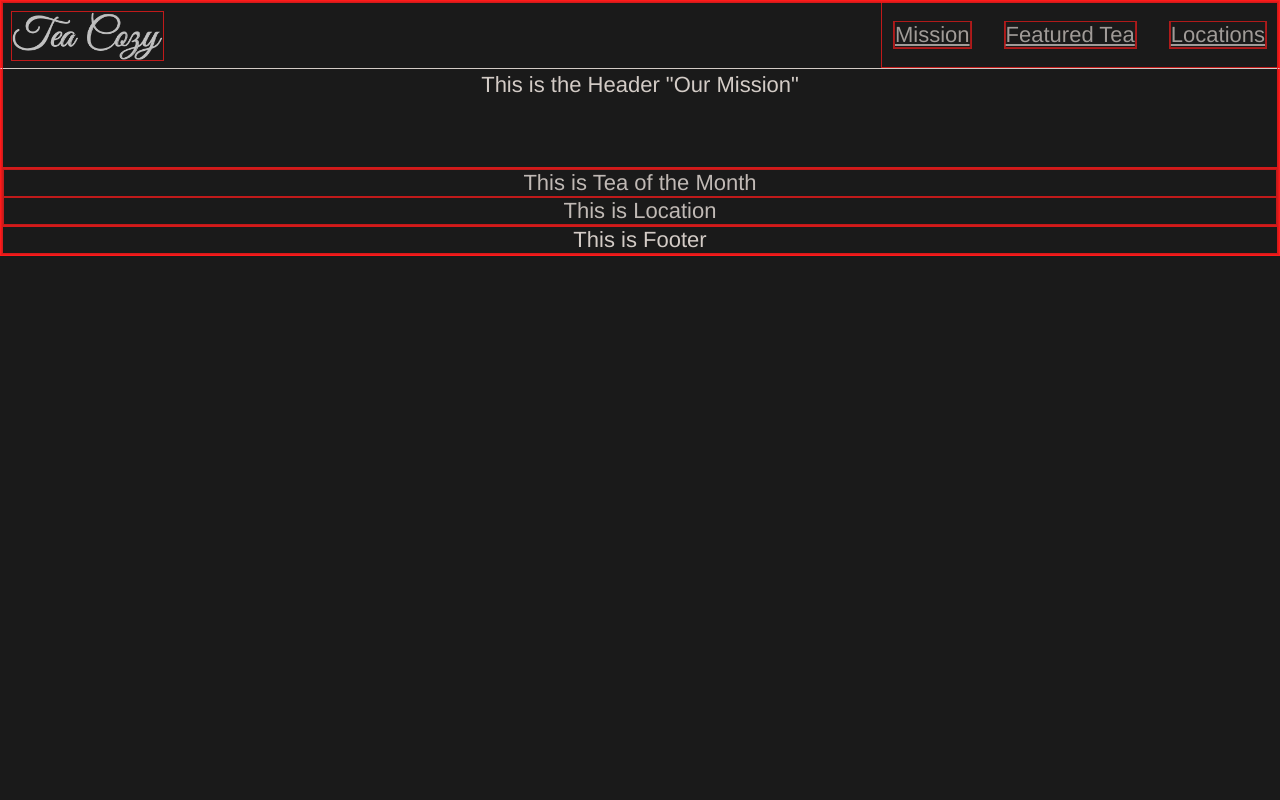
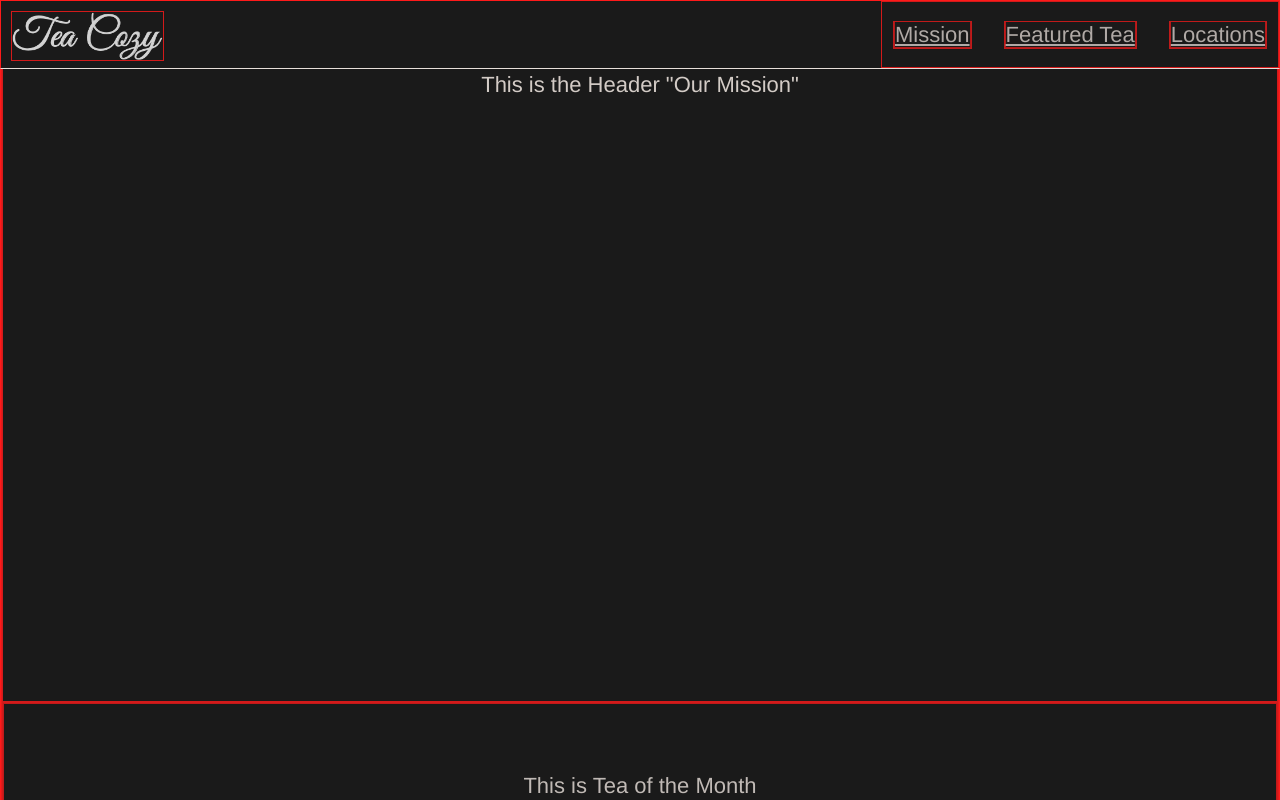
Before and after one commit to daryldelrosario/tea-cozy, a plain HTML site: page index.html in a window 1280 px wide. Shown: the top 800 px of the page. Drawn offline with Linux system fonts and the light colour scheme.

Commit message:
Occupy other sections with filler

```diff
--- a/css/style.css
+++ b/css/style.css
@@ -21,14 +21,17 @@ body {
 
 /* Nav */
 nav {
+    background-color: black;
     display: flex;
     justify-content: space-between;
+    z-index: 11;
     height: 69px;
     position: fixed;
     width: 100%;
     top: 0;
     left: 0;
     border-bottom: 1px solid seashell;
+    opacity: 1;
 }
 
 .logo-pic {
@@ -42,6 +45,7 @@ nav ul li {
 
 a:hover {
     color: red;
+    font-style: italic;
 }
 
 .nav-links {
@@ -57,3 +61,25 @@ header {
     position: relative;
     padding: 69px;
 }
+
+#mission {
+    position: relative;
+    padding: 69px;
+    height: 700px;
+}
+
+/* Main */
+
+/* Section - Featured Tea */
+#featured-tea {
+    position: relative;
+    padding: 69px;
+    height: 700px;
+}
+
+/* Section - Location */
+#location {
+    position: relative;
+    padding: 69px;
+    height: 700px;
+}
--- a/index.html
+++ b/index.html
@@ -16,14 +16,14 @@
             <li><a href="#location">Locations</a></li>
         </ul>
     </nav>
-    <header>
+    <header id="mission">
         This is the Header "Our Mission"
     </header>
     <main>
-        <section>
+        <section id="featured-tea">
             This is Tea of the Month
         </section>
-        <section>
+        <section id="location">
             This is Location
         </section>
     </main>
```
